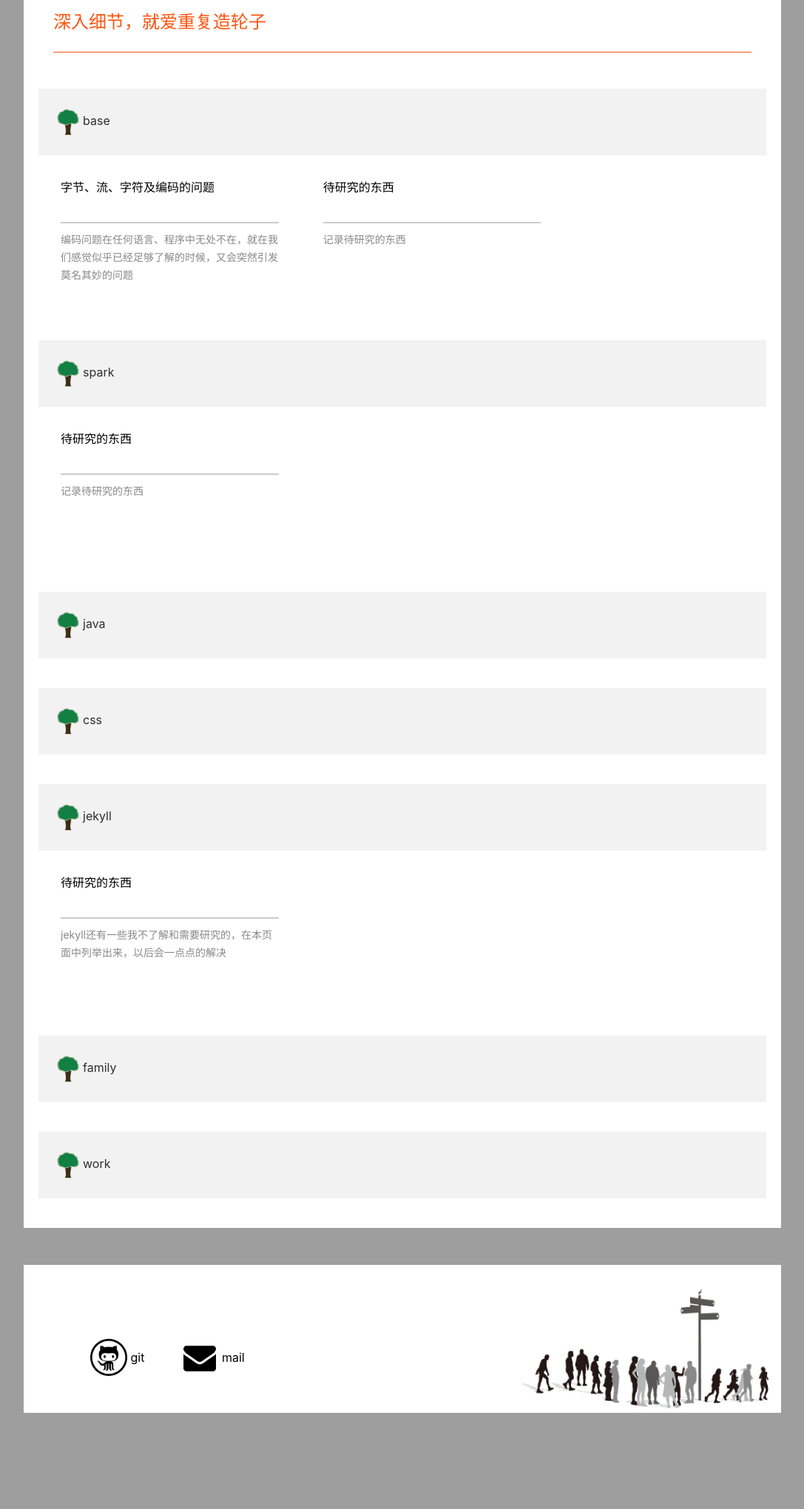
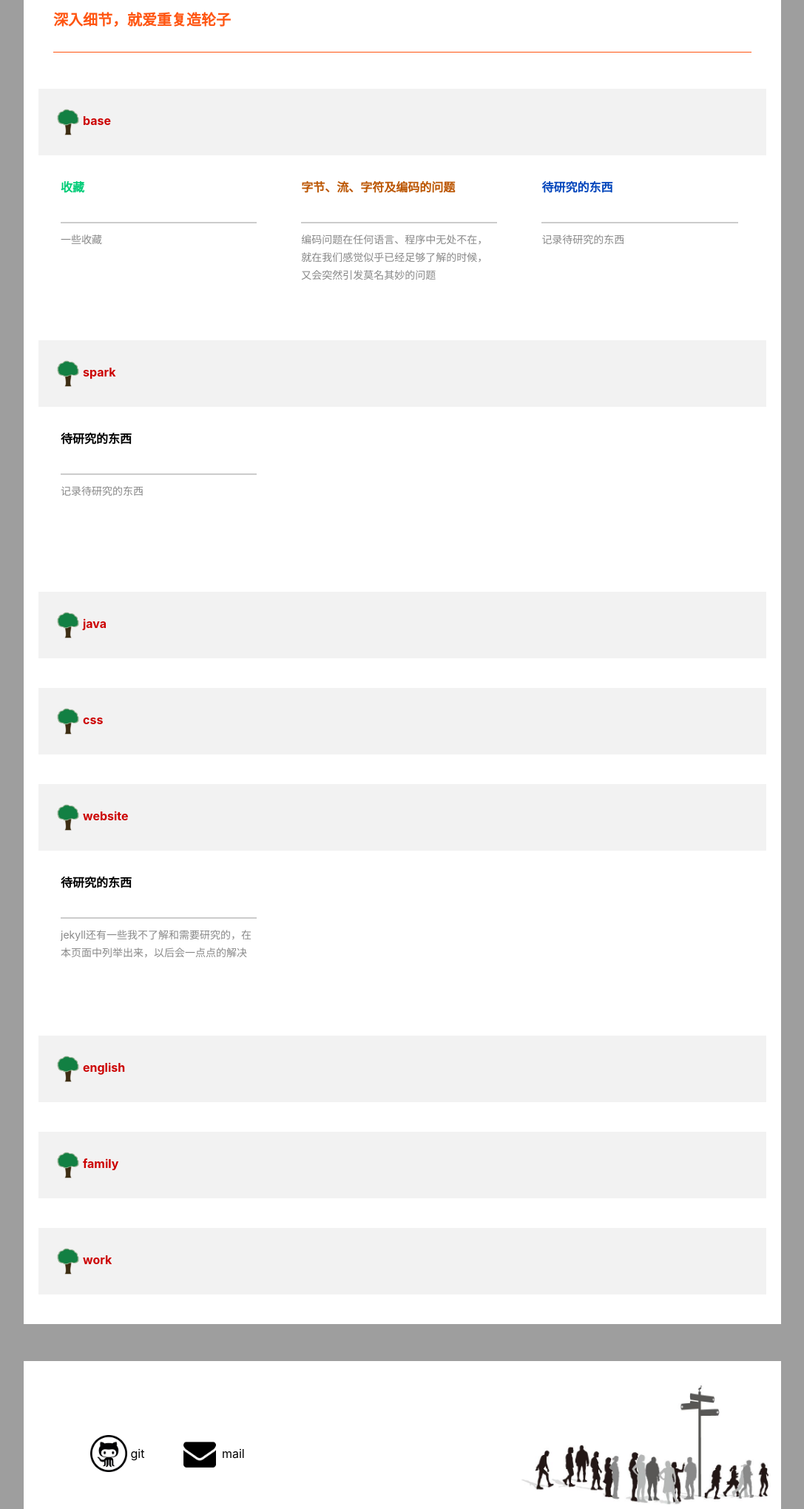
Before and after one commit to ziya05/ziya05.github.io, a Jekyll site: the page built from index.html, in a window 1280 px wide. Shown: the whole page at 74% size, without its empty margins (96-1183 px from the left). Built offline with Jekyll 4.4.1, drawn with Linux system fonts in a browser that asks for light colours; before the commit the page ends 1910 px from its top, so only the background shows below that.

Commit message:
update data, style

```diff
--- a/_data/folders.yml
+++ b/_data/folders.yml
@@ -1,4 +1,4 @@
 - name: program
-  list: [base, spark, java, css, jekyll]
+  list: [base, spark, java, css, website]
 - name: life
-  list: [family, work]
+  list: [english, family, work]
--- a/_posts/program/base/2018-05-01-base-todo.html
+++ b/_posts/program/base/2018-05-01-base-todo.html
@@ -4,4 +4,5 @@ title: 待研究的东西
 description: 记录待研究的东西
 categories: [program, base]
 slug: baseTodoList
+title_color: '#0044BB'
 ---
--- /dev/null
+++ b/_posts/program/base/2018-05-25-favorite.html
@@ -0,0 +1,9 @@
+---
+layout: post
+title: 收藏
+description: 一些收藏
+categories: [program, base]
+slug: favorite
+gitment: true
+title_color: '#00CC77'
+---
--- a/_posts/program/jekyll/2018-05-01-jekyll-todo.html
+++ b/_posts/program/website/2018-05-01-website-todo.html
@@ -2,7 +2,7 @@
 layout: post
 title: 待研究的东西
 description: jekyll还有一些我不了解和需要研究的，在本页面中列举出来，以后会一点点的解决
-categories: [program, jekyll]
+categories: [program, website]
 slug: baseTodoList
 ---
 
--- a/assets/css/home.css
+++ b/assets/css/home.css
@@ -47,13 +47,15 @@ body {
 
 #banner .title{
 	display: none;
-	font-family: "Comic Sans MS", cursive, sans-serif;
+	font-family: Marker Felt, fantasy;
 	background-color: white;
 	/*font-size: 35px;*/
 }
 
 #banner .description {
-	font-size: 24px;
+	font-family: "Helvetica Neue",Helvetica,Arial,"Microsoft Yahei","Hiragino Sans GB","Heiti SC","WenQuanYi Micro Hei",sans-serif;
+	font-size: 20px;
+	font-weight: bolder;
 }
 
 #center {
@@ -92,6 +94,8 @@ body {
 	background: rgb(242, 242, 242) url('/assets/img/small-green-tree.jpg') top left no-repeat;
 	background-size: 200px auto;
 	background-position: -60px 50%;
+	color: #CC0000;
+	font-weight: bolder;
 }
 
 .block {
@@ -103,23 +107,27 @@ body {
 	overflow: hidden;
 }
 
-@media screen and (min-width: 1200px) {
+@media screen and (min-width: 1600px) {
 	.block {
-		width: calc(33% - 30px);
-		min-width: 220px;
+		width: calc(22% - 30px);
+	}
+}
+
+@media screen and (max-width: 1600px) {
+	.block {
+		width: calc(30% - 30px);
 	}
 }
 
 @media screen and (max-width: 1200px) {
 	.block {
-		width: calc(50% - 30px);
-		min-width: 220px;
+		width: calc(45% - 30px);
 	}
 }
 
 @media screen and (max-width: 500px) {
 	.block {
-		width: calc(100% - 30px);
+		width: calc(100%);
 		min-width: 220px;
 	}
 }
@@ -142,6 +150,7 @@ a {
 	/*white-space: nowrap;*/
 	overflow: hidden;
 	border-bottom: 2px solid #ccc;
+	font-weight: bold;
 }
 
 .article-description {
--- a/index.html
+++ b/index.html
@@ -15,7 +15,7 @@ title: 在这个大时代， 身为一个IT从业者，我还能做点什么呢
 						<div class="block">
 							<a href="{{article.url}}">
 								<div class="block-content">
-									<p class="article-name">{{article.title}}</p>
+									<p class="article-name" style="color:{{article.title_color}};">{{article.title}}</p>
 									<p class="article-description">{{article.description}}</p>
 								</div>
 							</a>
```
Also changed, not shown: _posts/program/base/2018-05-18-byte-stream-char-encoding.html (+14 -0 lines).
